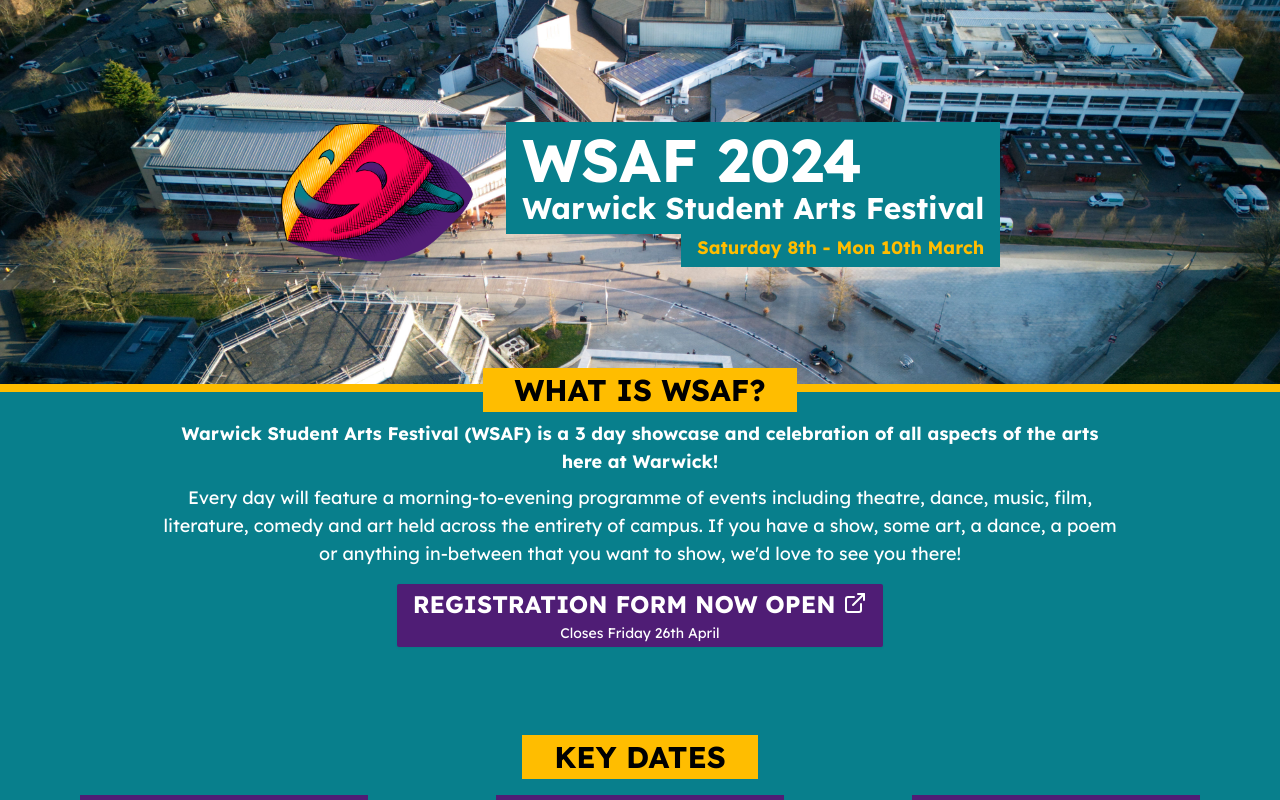
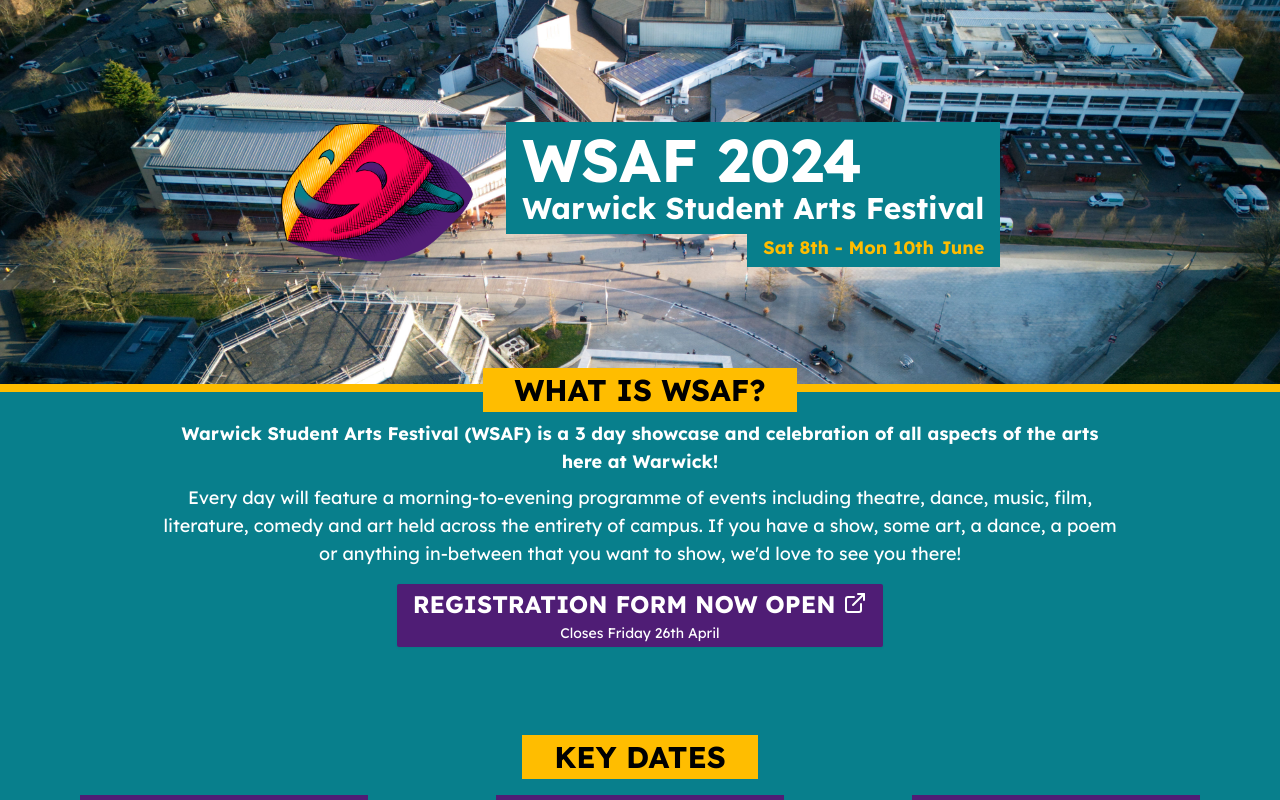
Before and after one commit to WarwickStudentArtsFestival/WSAF24-Website, a Next.js app: page / in a window 1280 px wide. Shown: the top 800 px of the page. Built offline with nearby package versions, Linux system fonts and the light colour scheme.

Commit message:
:bug: Fix hero dates

```diff
--- a/src/app/hero.tsx
+++ b/src/app/hero.tsx
@@ -30,8 +30,8 @@
             </span>
           </h1>
           <span className="bg-primary text-accent font-bold text-xs 2xs:text-md lg:text-lg py-2 px-4">
-            <time dateTime="2024-03-08T10:00:00.000">Saturday 8th</time> -{' '}
-            <time dateTime="2024-03-10T22:00:00.000">Mon 10th March</time>
+            <time dateTime="2024-03-08T10:00:00.000">Sat 8th</time> -{' '}
+            <time dateTime="2024-03-10T22:00:00.000">Mon 10th June</time>
           </span>
         </div>
       </div>
```
